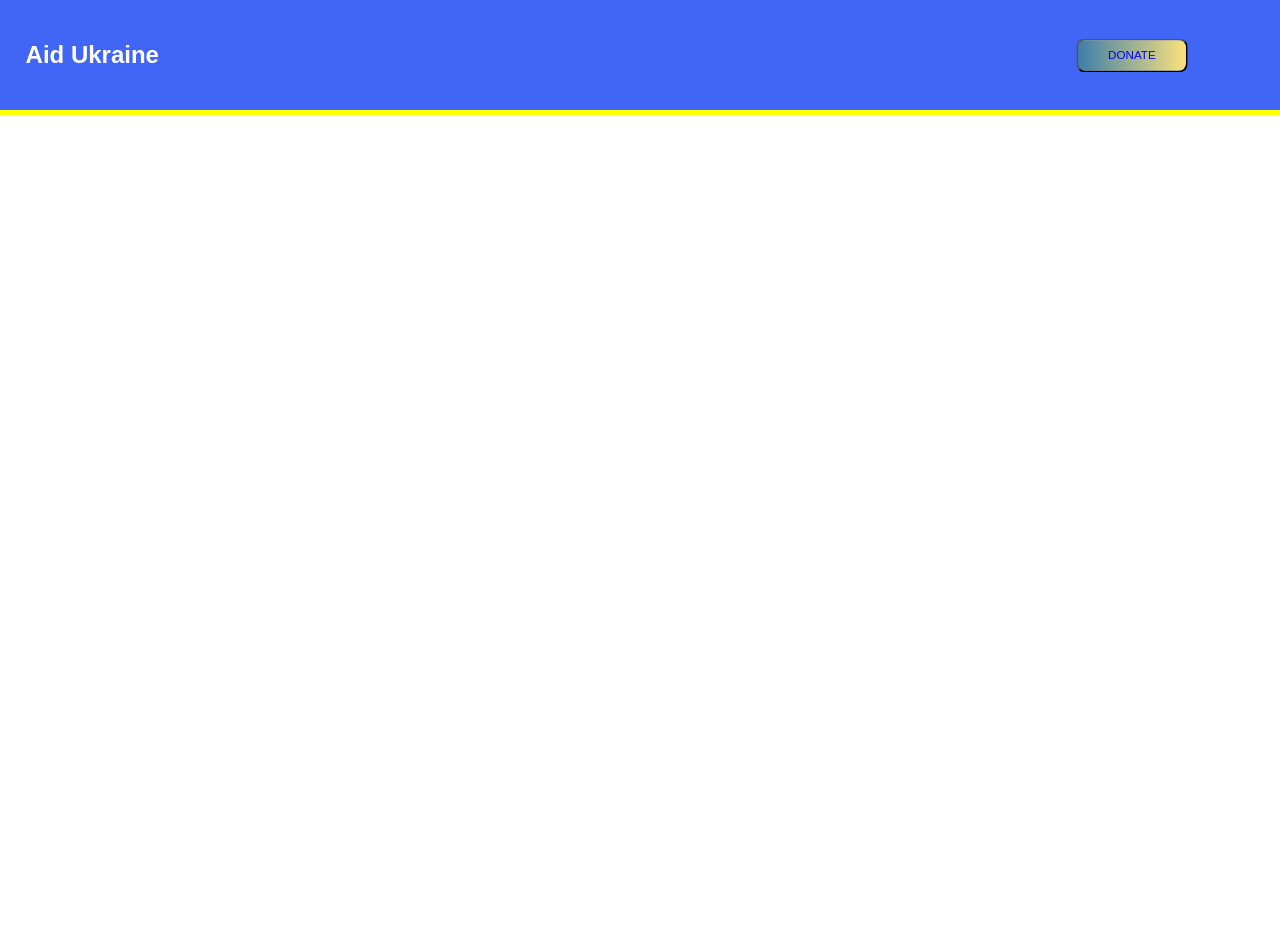
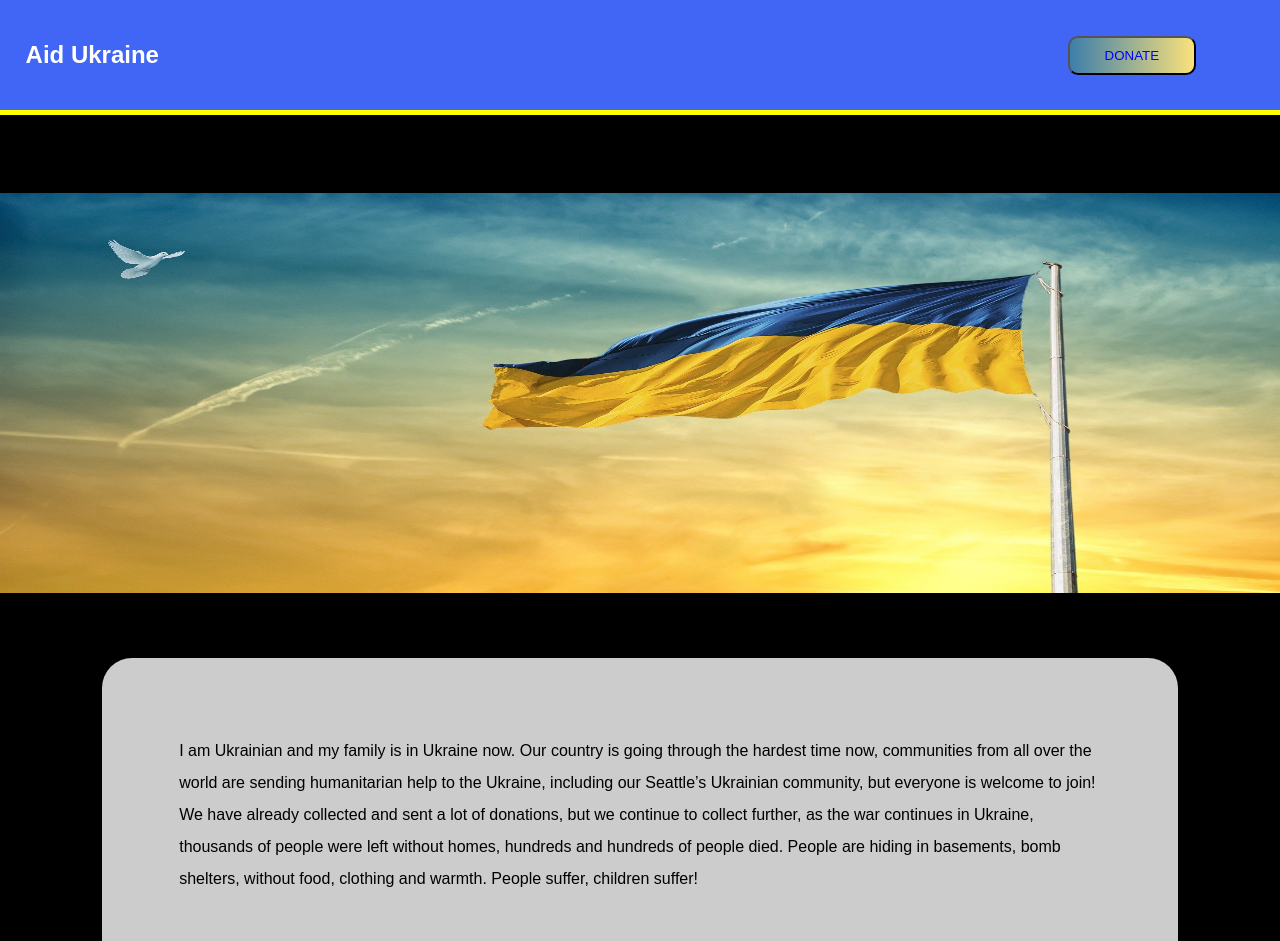
Before and after one commit to imriven/ukraine-aid, a React (Create React App) app: page / in a window 1280 px wide. Shown: the top 941 px of the page. Before the commit the page ends 800 px from the top, so only its background shows below. Built offline with nearby package versions, Linux system fonts and the light colour scheme.

Commit message:
added in main image, story section

```diff
--- a/src/App.js
+++ b/src/App.js
@@ -1,13 +1,15 @@
 import './App.css';
 import React from "react"
 import Main from "./components/main/index"
+import Navigation from "./components/navbar/index"
 
 
 function App() {
   return (
     <>
+      <Navigation />
       <Main />
-      </>
+    </>
   );
 }
 
--- a/src/components/main/index.js
+++ b/src/components/main/index.js
@@ -1,11 +1,35 @@
 import React from "react";
-import Navigation from "../navbar/index"
-import { Page } from "./style"
+import { Page, MainDiv, CarouselContainer,StoryDiv, FlagImg } from "./style"
+// import flag from "../../images/ukraine-7047830_1920.jpg";
+// import { Carousel } from "react-bootstrap"
+// import slide1 from "../../images/1bfe9747a08087d87e0c9ada9af34129.jpeg"
+// import slide2 from "../../images/4812efe30adc3a0d1543754065fad9d2.jpeg";
+// import slide3 from "../../images/e09fd9c0ae8e32e5ac65f6135d96be11.jpeg";
+// import slide4 from "../../images/6c9ec2dc0ea3beeb59d8c4acfc1843e8.jpeg";
+// import slide5 from "../../images/e849545ff4fd2ecd76167fb7e5782564.jpeg";
+
 
 export default function Main() {
   return (
     <Page>
-     <Navigation />
+      <MainDiv>
+        <CarouselContainer>
+          <FlagImg />
+        </CarouselContainer>
+        <StoryDiv>
+          <p style={{ textAlign: "left", padding: "5%", lineHeight: "2"}}>
+            I am Ukrainian and my family is in Ukraine now. Our country is going
+            through the hardest time now, communities from all over the world
+            are sending humanitarian help to the Ukraine, including our
+            Seattle’s Ukrainian community, but everyone is welcome to join! We
+            have already collected and sent a lot of donations, but we continue
+            to collect further, as the war continues in Ukraine, thousands of
+            people were left without homes, hundreds and hundreds of people
+            died. People are hiding in basements, bomb shelters, without food,
+            clothing and warmth. People suffer, children suffer!
+          </p>
+        </StoryDiv>
+      </MainDiv>
     </Page>
   );
 }
--- a/src/components/main/style.js
+++ b/src/components/main/style.js
@@ -1,12 +1,55 @@
 import styled from "styled-components";
-import flag from "../../images/banner-7031868_1280.jpg";
+import flag from "../../images/ukraine-7047830_1920.jpg";
+// import slide1 from "../../images/1bfe9747a08087d87e0c9ada9af34129.jpeg";
+// import slide2 from "../../images/4812efe30adc3a0d1543754065fad9d2.jpeg";
+// import slide3 from "../../images/e09fd9c0ae8e32e5ac65f6135d96be11.jpeg";
+// import slide4 from "../../images/6c9ec2dc0ea3beeb59d8c4acfc1843e8.jpeg";
+// import slide5 from "../../images/e849545ff4fd2ecd76167fb7e5782564.jpeg";
 
+
+export const FlagImg = styled.img.attrs({
+  src: `${flag}`,
+})`
+display:flex;width: 100%;
+`;
 export const Page = styled.body`
 background-attachment: fixed;
 background-position: top;
 background-repeat: no-repeat;
 background-size: cover;
-background-image:url(${flag})
+// background-image:url(${flag});
 padding-top: 6%;
 font-family: font-family: 'Montserrat', sans-serif;
+background-color:black;
 `;
+
+export const CarouselContainer = styled.div`
+  display: flex;
+  height: 400px;
+  width: 100%;
+  border: black 1px solid;
+  box-shadow: "10px 10px 5px #4B57CF";
+`;
+
+export const MainDiv = styled.div`
+  display: flex;
+  flex-direction: column;
+  align-items: center;
+background-color:black;
+`;
+
+export const StoryDiv = styled.div`
+display:flex;
+margin: 0;
+color: black;
+background: #ffffffCC;
+flex-direction: column;
+justify-content: center;
+align-items: center;
+text-align: center;
+border-radius: 30px;
+width: 80%;
+padding:2%;
+margin:5%;
+
+`;
--- a/src/components/navbar/index.js
+++ b/src/components/navbar/index.js
@@ -7,7 +7,7 @@ export default function Navigation() {
       <Navbar>
         <NavbarBrand>Aid Ukraine</NavbarBrand>
         <Pulse>
-          <a href="https://www.paypal.com">
+          <a href="http://paypal.me/NDanylchenko">
             <Button>Donate</Button>
           </a>
         </Pulse>
```
Also changed, not shown: src/images/ukraine-7047830_1920.jpg (added).
